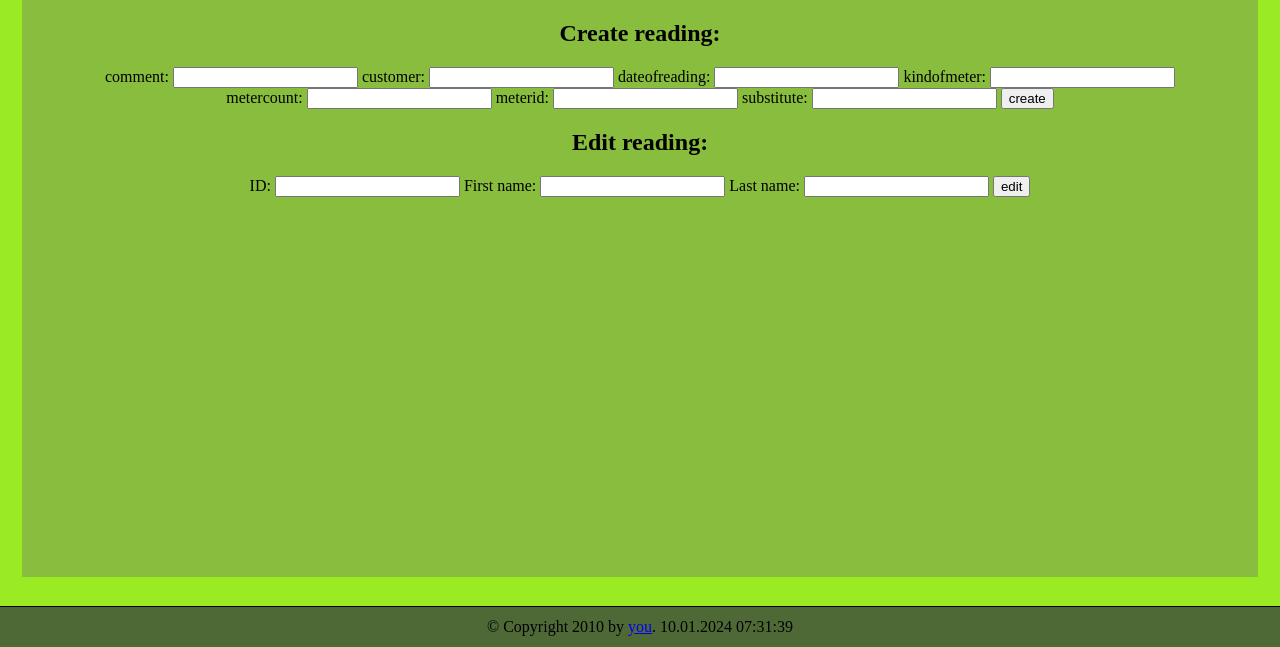
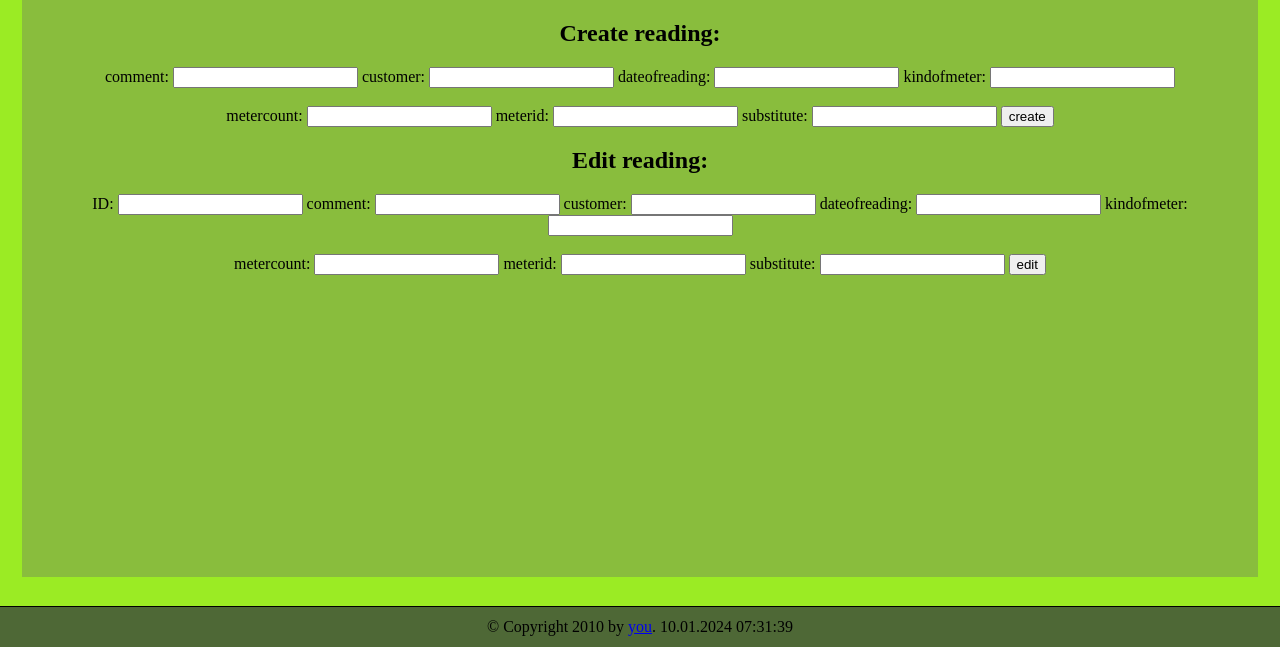
Before and after one commit to xKURDOx/HausverwaltungFrontend, a Flask app: page /readings in a window 1280 px wide. Shown: the part 153-800 px from the top of the page. Run offline with Flask 3, Linux system fonts and the light colour scheme; data that the repository does not hold is empty.

Commit message:
implemented reading.html

```diff
--- a/app/app.py
+++ b/app/app.py
@@ -47,7 +47,7 @@ def get_users_json():
         return (0, f"Error occured! Code: {response.status_code}; Reason: {response.reason}")
 
 def delete(o: Entity):
-    s = f"{BASE_URL}rest/{o.get_get_db_type()}/delete/{o.id}"
+    s = f"{BASE_URL}rest/{o.get_db_type()}/delete/{o.id}"
     print(s)
     response = requests.get(s)
     print("RESPONSE:")
@@ -58,7 +58,6 @@ def edit(o: Entity):
     response = requests.put(s, json=o.toDICT())
 
     print(response.status_code)
-    print("edited.")
     print("RESPONSE:")
     print(response.content)
 
@@ -87,6 +86,22 @@ def route_readings_create():
     r = Readings(id=None, comment=request.form["comment"], customer=c, dateofreading=request.form["dateofreading"], kindofmeter=request.form["kindofmeter"], metercount=request.form["metercount"], meterid=request.form["meterid"])
     print(str(r))
     create(r)
+    return render_template("Readings.html")
+
+@app.route("/readings/edit", methods=["POST"])
+def route_readings_edit():
+    print("EDIT-REQ: " + str((request.form)))
+
+    c  = Customer(id=request.form["customer"])
+    r = Readings(id=request.form["id"], comment=request.form["comment"], customer=c, dateofreading=request.form["dateofreading"], kindofmeter=request.form["kindofmeter"], metercount=request.form["metercount"], meterid=request.form["meterid"])
+    print(str(r))
+    edit(r)
+    return render_template("Readings.html")
+
+@app.route('/readings/delete/<id>')
+def route_reading_delete(id):
+    delete(Readings(id=id))
+    #delete_customer(id)
     return render_template("Readings.html")
 
 @app.route('/customers')
@@ -158,7 +173,7 @@ def context_processors():
         for r in cList:
             str += f"""<tr><td>{r['comment']}</td><td>{r['customer']['id']}</td><td>{r['kindofmeter']}</td>
             <td>{r['metercount']}</td><td>{r['meterid']}</td><td>{r['substitute']}</td><td>{r['dateofreading']}</td><td>{r['id']}</td>
-            <td><a href='/customers/delete/{r['id']}'>[delete]</a></td></tr>"""
+            <td><a href='/readings/delete/{r['id']}'>[delete]</a></td></tr>"""
         str += "</table>"
         return str
 
--- a/app/templates/Readings.html
+++ b/app/templates/Readings.html
@@ -27,7 +27,7 @@
         <input type="number" id="dateofreading" name="dateofreading">
         <label for="kindofmeter">kindofmeter: </label>
         <input type="text" id="kindofmeter" name="kindofmeter">
-        <br>
+        <br><br>
         <label for="metercount">metercount: </label>
         <input type="text" id="metercount" name="metercount">
         <label for="meterid">meterid: </label>
@@ -40,11 +40,22 @@
       <h2>Edit reading: </h2>
       <form method="POST" action="/readings/edit">
         <label for="id">ID: </label>
-        <input type="text" id="id" name="id">
-        <label for="firstname">First name: </label>
-        <input type="text" id="firstname" name="firstname">
-        <label for="lastname">Last name: </label>
-        <input type="text" id="lastname" name="lastname">
+        <input type="number" id="id" name="id">
+        <label for="comment">comment: </label>
+        <input type="text" id="comment" name="comment">
+        <label for="customer">customer: </label>
+        <input type="number" id="customer" name="customer">
+        <label for="dateofreading">dateofreading: </label>
+        <input type="number" id="dateofreading" name="dateofreading">
+        <label for="kindofmeter">kindofmeter: </label>
+        <input type="text" id="kindofmeter" name="kindofmeter">
+        <br><br>
+        <label for="metercount">metercount: </label>
+        <input type="number" id="metercount" name="metercount">
+        <label for="meterid">meterid: </label>
+        <input type="text" id="meterid" name="meterid">
+        <label for="substitute">substitute: </label>
+        <input type="text" id="substitute" name="substitute">
         <input name="type" type="submit" value="edit">
       </form>
     </div>
```
